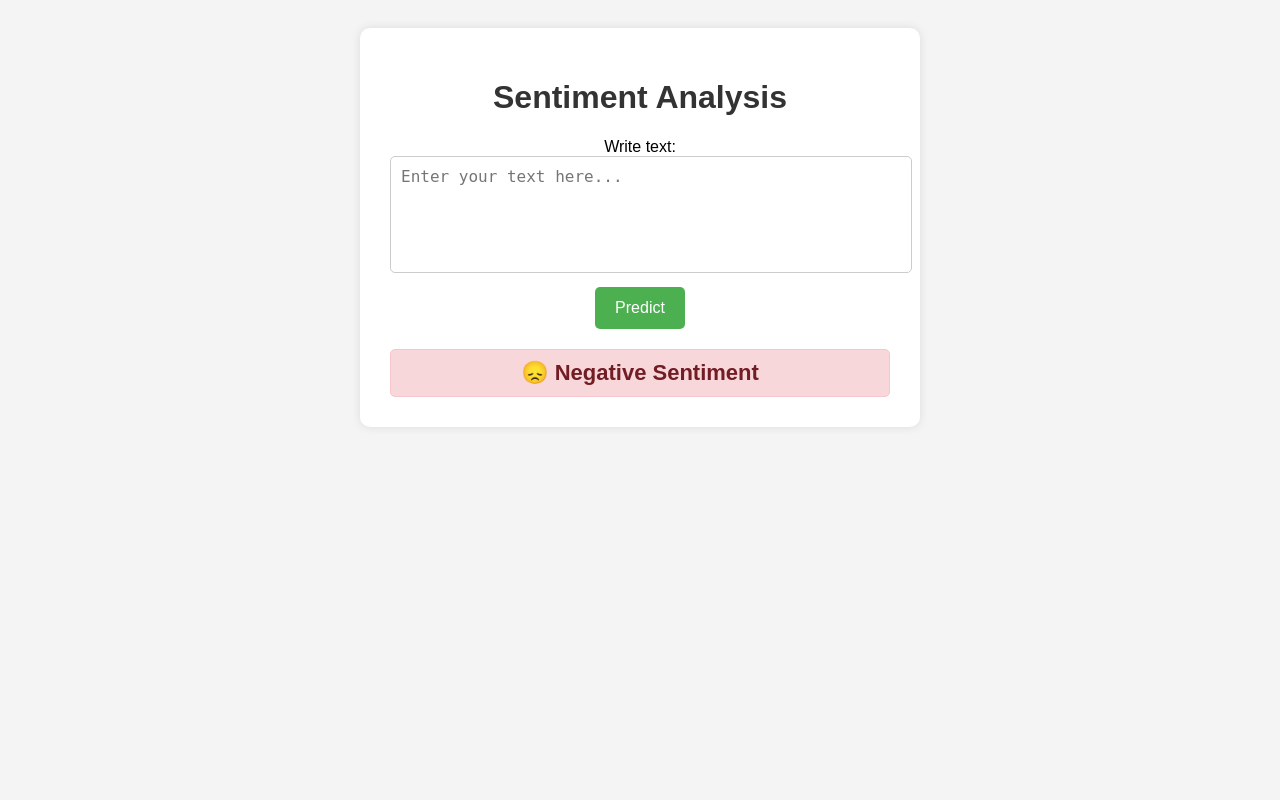
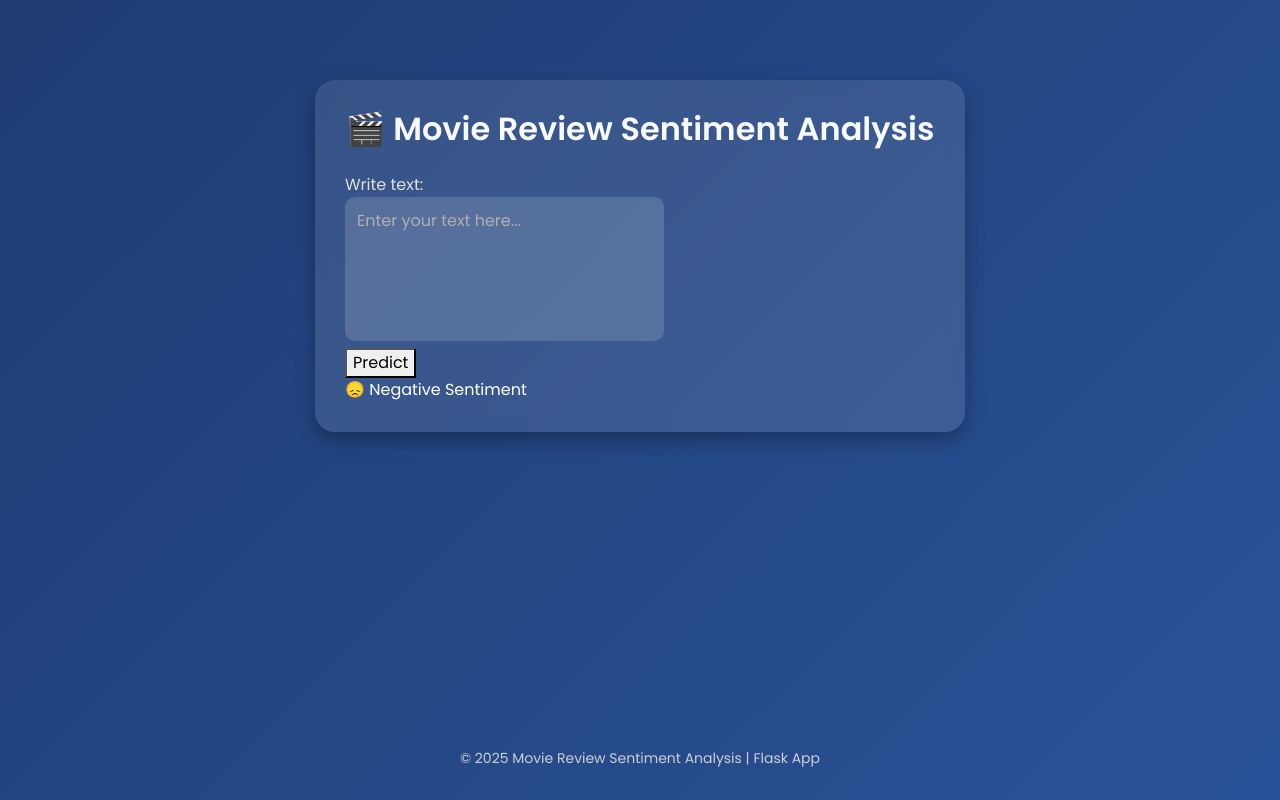
Before and after one commit to Rathodpradip1/Capstone-Project, a Flask app: template flask_app/templates/index.html in a window 1280 px wide. Run offline with Flask 3, Linux system fonts and the light colour scheme; the template is opened without the code that fills it, so the values that code supplies are empty; parts of the project's set-up code (start-up, migrations or seed data) failed here and were passed over; some libraries are stand-ins or nearby versions.

Commit message:
modification

```diff
--- a/flask_app/app.py
+++ b/flask_app/app.py
@@ -10,53 +10,44 @@ from nltk.corpus import stopwords
 import string
 import re
 import dagshub
-
 import warnings
 warnings.simplefilter("ignore", UserWarning)
 warnings.filterwarnings("ignore")
-
 def lemmatization(text):
     """Lemmatize the text."""
     lemmatizer = WordNetLemmatizer()
     text = text.split()
     text = [lemmatizer.lemmatize(word) for word in text]
     return " ".join(text)
-
 def remove_stop_words(text):
     """Remove stop words from the text."""
     stop_words = set(stopwords.words("english"))
     text = [word for word in str(text).split() if word not in stop_words]
     return " ".join(text)
-
 def removing_numbers(text):
     """Remove numbers from the text."""
     text = ''.join([char for char in text if not char.isdigit()])
     return text
-
 def lower_case(text):
     """Convert text to lower case."""
     text = text.split()
     text = [word.lower() for word in text]
     return " ".join(text)
-
 def removing_punctuations(text):
     """Remove punctuations from the text."""
     text = re.sub('[%s]' % re.escape(string.punctuation), ' ', text)
     text = text.replace('؛', "")
     text = re.sub('\s+', ' ', text).strip()
     return text
-
 def removing_urls(text):
     """Remove URLs from the text."""
     url_pattern = re.compile(r'https?://\S+|www\.\S+')
     return url_pattern.sub(r'', text)
-
 def remove_small_sentences(df):
     """Remove sentences with less than 3 words."""
     for i in range(len(df)):
         if len(df.text.iloc[i].split()) < 3:
             df.text.iloc[i] = np.nan
-
 def normalize_text(text):
     text = lower_case(text)
     text = remove_stop_words(text)
@@ -64,25 +55,20 @@ def normalize_text(text):
     text = removing_punctuations(text)
     text = removing_urls(text)
     text = lemmatization(text)
-
     return text
-
 # Below code block is for local use
 # -------------------------------------------------------------------------------------
 MLFLOW_TRACKING_URI = "https://dagshub.com/Rathodpradip1/Capstone-Project.mlflowdata.csv"
 dagshub.init(repo_owner='Rathodpradip1', repo_name='Capstone-Project', mlflow=True)
 # -------------------------------------------------------------------------------------
-
 # Below code block is for production use
 # -------------------------------------------------------------------------------------
 # Set up DagsHub credentials for MLflow tracking
 # dagshub_token = os.getenv("CAPSTONE_TEST")
 # if not dagshub_token:
 #     raise EnvironmentError("CAPSTONE_TEST environment variable is not set")
-
 # os.environ["MLFLOW_TRACKING_USERNAME"] = dagshub_token
 # os.environ["MLFLOW_TRACKING_PASSWORD"] = dagshub_token
-
 # dagshub_url = "https://dagshub.com"
 # repo_owner = "vikashdas770"
 # repo_name = "YT-Capstone-Project"
@@ -90,15 +76,11 @@ dagshub.init(repo_owner='Rathodpradip1', repo_name='Capstone-Project', mlflow=Tr
 # mlflow.set_tracking_uri(f'{dagshub_url}/{repo_owner}/{repo_name}.mlflow')
 # -------------------------------------------------------------------------------------
 
-
 # Initialize Flask app
 app = Flask(__name__)
-
 # from prometheus_client import CollectorRegistry
-
 # Create a custom registry
 registry = CollectorRegistry()
-
 # Define your custom metrics using this registry
 REQUEST_COUNT = Counter(
     "app_request_count", "Total number of requests to the app", ["method", "endpoint"], registry=registry
@@ -109,7 +91,6 @@ REQUEST_LATENCY = Histogram(
 PREDICTION_COUNT = Counter(
     "model_prediction_count", "Count of predictions for each class", ["prediction"], registry=registry
 )
-
 # ------------------------------------------------------------------------------------------
 # Model and vectorizer setup
 model_name = "my_model"
@@ -119,13 +100,11 @@ def get_latest_model_version(model_name):
     if not latest_version:
         latest_version = client.get_latest_versions(model_name, stages=["None"])
     return latest_version[0].version if latest_version else None
-
 model_version = get_latest_model_version(model_name)
 model_uri = f'models:/{model_name}/{model_version}'
 print(f"Fetching model from: {model_uri}")
 model = mlflow.pyfunc.load_model(model_uri)
 vectorizer = pickle.load(open('models/vectorizer.pkl', 'rb'))
-
 # Routes
 @app.route("/")
 def home():
@@ -134,36 +113,28 @@ def home():
     response = render_template("index.html", result=None)
     REQUEST_LATENCY.labels(endpoint="/").observe(time.time() - start_time)
     return response
-
 @app.route("/predict", methods=["POST"])
 def predict():
     REQUEST_COUNT.labels(method="POST", endpoint="/predict").inc()
     start_time = time.time()
-
-    text = request.form["text"]
+    text = request.form.get('text')
     # Clean text
     text = normalize_text(text)
     # Convert to features
     features = vectorizer.transform([text])
     features_df = pd.DataFrame(features.toarray(), columns=[str(i) for i in range(features.shape[1])])
-
     # Predict
     result = model.predict(features_df)
     prediction = result[0]
-
     # Increment prediction count metric
     PREDICTION_COUNT.labels(prediction=str(prediction)).inc()
-
     # Measure latency
     REQUEST_LATENCY.labels(endpoint="/predict").observe(time.time() - start_time)
-
     return render_template("index.html", result=prediction)
-
 @app.route("/metrics", methods=["GET"])
 def metrics():
     """Expose only custom Prometheus metrics."""
     return generate_latest(registry), 200, {"Content-Type": CONTENT_TYPE_LATEST}
-
 if __name__ == "__main__":
     # app.run(debug=True) # for local use
     app.run(debug=True, host="0.0.0.0", port=5000)  # Accessible from outside Docker
--- a/flask_app/templates/index.html
+++ b/flask_app/templates/index.html
@@ -3,75 +3,112 @@
 <head>
     <meta charset="UTF-8">
     <meta name="viewport" content="width=device-width, initial-scale=1.0">
-    <title>Sentiment Analysis</title>
+    <title>Movie Review Sentiment Analysis</title>
+    <link href="https://fonts.googleapis.com/css2?family=Poppins:wght@400;600&display=swap" rel="stylesheet">
+    <link rel="stylesheet" href="https://cdnjs.cloudflare.com/ajax/libs/bootstrap/5.3.0/css/bootstrap.min.css">
+
     <style>
+        /* Global Styles */
         body {
-            font-family: Arial, sans-serif;
-            background-color: #f4f4f4;
+            background: linear-gradient(135deg, #1e3c72, #2a5298);
+            font-family: 'Poppins', sans-serif;
+            color: #fff;
+            min-height: 100vh;
+            display: flex;
+            flex-direction: column;
+            justify-content: space-between;
+        }
+        /* Container */
+        .container {
+            margin-top: 80px;
+            max-width: 650px;
+            background: rgba(255, 255, 255, 0.1);
+            border-radius: 20px;
+            padding: 30px;
+            box-shadow: 0 8px 20px rgba(0, 0, 0, 0.3);
+            backdrop-filter: blur(8px);
+        }
+        /* Title */
+        h2 {
             text-align: center;
-            padding: 20px;
+            font-weight: 600;
+            margin-bottom: 25px;
+            color: #f8f9fa;
         }
-        .container {
-            max-width: 500px;
-            margin: auto;
-            background: white;
-            padding: 30px;
-            border-radius: 10px;
-            box-shadow: 0 0 10px rgba(0, 0, 0, 0.1);
-        }
-        h1 {
-            color: #333;
+        /* Labels and Inputs */
+        label {
+            font-weight: 500;
+            color: #e0e0e0;
         }
         textarea {
-            width: 100%;
-            padding: 10px;
-            border: 1px solid #ccc;
-            border-radius: 5px;
             resize: none;
-            font-size: 16px;
+            border-radius: 10px;
+            border: none;
+            padding: 12px;
+            background: rgba(255, 255, 255, 0.15);
+            color: #fff;
         }
-        button {
-            background-color: #4CAF50;
-            color: white;
+        textarea::placeholder {
+            color: #b0b0b0;
+        }
+        /* Predict Button */
+        .btn-custom {
+            background-color: #ff6f61;
+            color: #fff;
+            border-radius: 30px;
+            padding: 10px 30px;
+            font-weight: 600;
             border: none;
-            padding: 12px 20px;
-            margin-top: 10px;
-            cursor: pointer;
-            border-radius: 5px;
-            font-size: 16px;
+            transition: all 0.3s ease-in-out;
         }
-        button:hover {
-            background-color: #45a049;
+        .btn-custom:hover {
+            background-color: #e85a50;
+            transform: scale(1.05);
         }
-        .result {
+        /* Prediction Result */
+        .result-section {
             margin-top: 20px;
-            font-size: 22px;
+            text-align: center;
+            background: rgba(255, 255, 255, 0.15);
+            padding: 15px;
+            border-radius: 12px;
+            animation: fadeIn 0.8s ease-in-out;
+        }
+        .result-positive {
+            color: #28d17c;
             font-weight: bold;
-            padding: 10px;
-            border-radius: 5px;
+            font-size: 1.2rem;
         }
-        .positive {
-            color: #155724;
-            background-color: #d4edda;
-            border: 1px solid #c3e6cb;
+        .result-negative {
+            color: #ff4c4c;
+            font-weight: bold;
+            font-size: 1.2rem;
         }
-        .negative {
-            color: #721c24;
-            background-color: #f8d7da;
-            border: 1px solid #f5c6cb;
+        /* Footer */
+        .footer {
+            text-align: center;
+            padding: 15px 0;
+            font-size: 14px;
+            color: #cfcfcf;
+        }
+        /* Animations */
+        @keyframes fadeIn {
+            from { opacity: 0; transform: translateY(10px); }
+            to { opacity: 1; transform: translateY(0); }
         }
     </style>
 </head>
 <body>
+    <div class="container">
+        <h2>🎬 Movie Review Sentiment Analysis</h2>
 
-    <div class="container">
-        <h1>Sentiment Analysis</h1>
+        <!-- Review Form -->
         <form action="/predict" method="POST">
             <label for="text">Write text:</label><br>
             <textarea id="text" name="text" rows="5" placeholder="Enter your text here..."></textarea><br>
             <button type="submit">Predict</button>
         </form>
-
+        <!-- Prediction Result -->
         {% if result is not none %}
             <div class="result {% if result == 1 %}positive{% else %}negative{% endif %}">
                 {% if result == 1 %}
@@ -82,6 +119,9 @@
             </div>
         {% endif %}
     </div>
-
+    <!-- Footer -->
+    <div class="footer">
+        <p>© 2025 Movie Review Sentiment Analysis | Flask App</p>
+    </div>
 </body>
 </html>
--- /dev/null
+++ b/mlruns/0/meta.yaml
@@ -0,0 +1,6 @@
+artifact_location: file:///C:/Users/HP/Desktop/Oops%20concept/Capstone-Project/mlruns/0
+creation_time: 1757577795451
+experiment_id: '0'
+last_update_time: 1757577795451
+lifecycle_stage: active
+name: Default
```
Also changed, not shown: src/connections/s3_connection.py (+25 -22 lines), src/data/data_ingestion.py (+29 -5 lines), src/connections/__init__.py (added), 1 other file.
